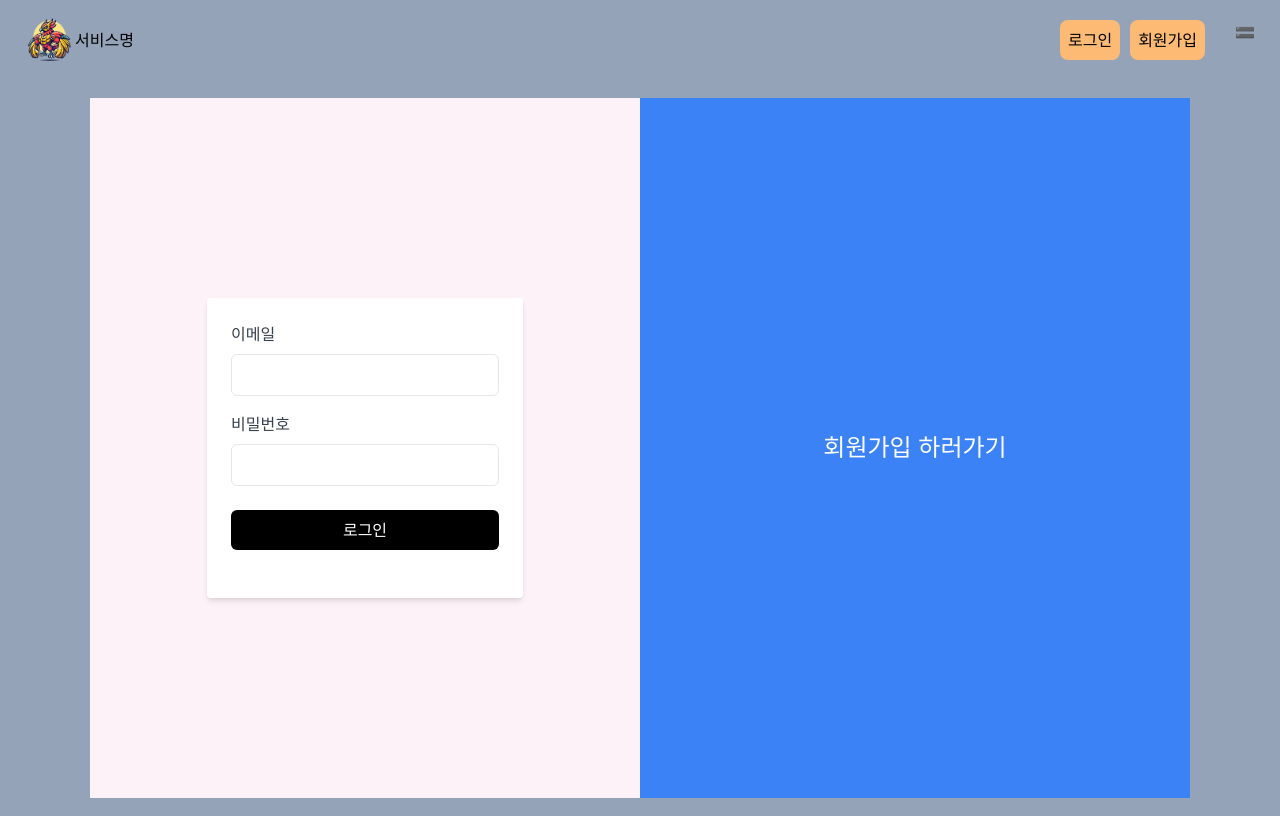
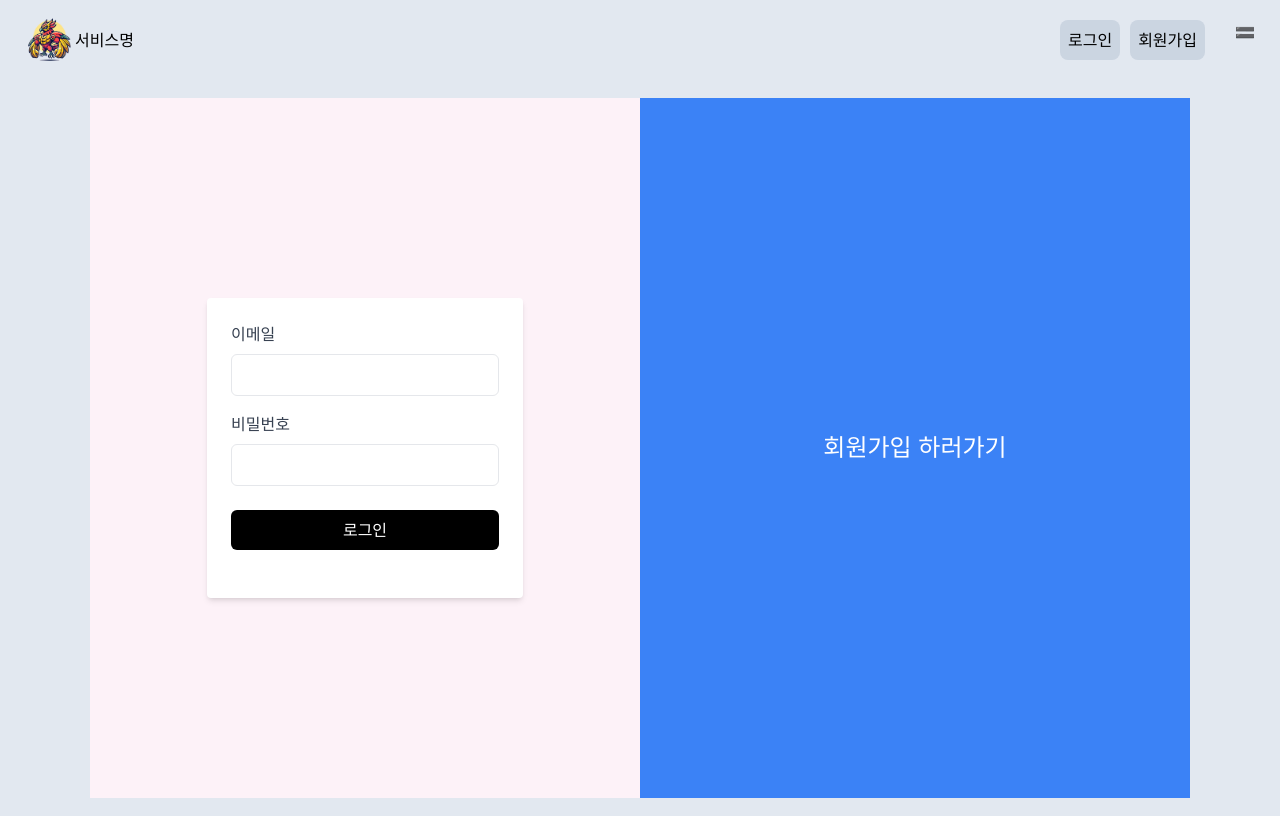
Before and after one commit to Frontend-ALPS-community/Nft-Market, a Next.js app: page /auth in a window 1280 px wide. Built offline with nearby package versions, Linux system fonts and the light colour scheme.

Commit message:
:lipstick:유틸리티바 스타일 수정.

```diff
--- a/src/@components/headers/header.tsx
+++ b/src/@components/headers/header.tsx
@@ -3,16 +3,22 @@ import Link from 'next/link';
 const Header = () => {
   return (
     <>
-      <div className="min-w-[380px] w-full h-[80px] bg-slate-400 flex justify-between  items-center px-[25px]">
+      <div className="min-w-[380px] w-full h-[80px] bg-slate-200 flex justify-between items-center px-[25px]">
         <Link href="/" className="flex items-center">
-          <img width={50} src="assets/logo/miniLogo.png"></img>
+          <img width={50} src="assets/logo/miniLogo.png" alt="Logo" />
           <div>서비스명</div>
         </Link>
-        <div className="flex  text-xs  sm:text-base ">
-          <Link href="/auth" className="mr-[10px] rounded-lg p-2 bg-orange-300">
+        <div className="flex text-xs sm:text-base">
+          <Link
+            href="/auth?type=login"
+            className="mr-[10px] rounded-lg p-2 bg-slate-300 hover:bg-slate-400"
+          >
             로그인
           </Link>
-          <Link href="/auth" className="mr-[30px] rounded-lg p-2 bg-orange-300">
+          <Link
+            href="/auth?type=signup"
+            className="mr-[30px] rounded-lg p-2 bg-slate-300 hover:bg-slate-400"
+          >
             회원가입
           </Link>
           <div>🟰</div>
--- a/src/@components/utilityBar/page.tsx
+++ b/src/@components/utilityBar/page.tsx
@@ -1,36 +1,42 @@
-const UtilityBar = () => {
+import Image from 'next/image';
+import React from 'react';
+
+const UtilityBar: React.FC = () => {
   return (
-    <div className="max-w-[1350px] mt-[20px] flex items-center justify-between bg-gray-200 p-2 rounded mx-auto">
+    <div className="max-w-[1350px] mt-[20px] flex items-center justify-between p-2 rounded mx-auto">
       <div className="flex items-center">
-        <div className="w-8 h-8 bg-purple-400 text-white flex items-center justify-center rounded">
+        <div className="w-8 h-8 border border-gray-200 flex items-center justify-center rounded">
           icon
         </div>
-        <div className="ml-2 bg-red-300 text-white px-4 py-2 rounded hidden md:block">
+        <div className="ml-2 border border-gray-200 px-4 py-2 rounded hidden md:block">
           결과 100개
         </div>
       </div>
       <div className="flex-1 mx-4">
-        {' '}
         {/* flex-1로 하면 해당하는 컨테이너를 다 채움. */}
-        <div className="flex items-center bg-yellow-200 px-4 py-2 w-full  sm:max-w-lg md:max-w-xl lg:max-w-4xl xl:max-w-6xl rounded">
-          <span role="img" aria-label="search" className="mr-2">
-            🔍
-          </span>
+        <div className="flex items-center border border-gray-200 px-4 py-2 w-full sm:max-w-lg md:max-w-xl lg:max-w-4xl xl:max-w-6xl rounded">
+          <Image
+            src="/assets/logo/search.png"
+            alt="Magnifying glass icon"
+            width={24}
+            height={24}
+          />
           <input
             type="text"
             placeholder="검색"
-            className="bg-yellow-200 flex-1 outline-none text-sm sm:text-xs md:text-sm"
+            className="flex-1 outline-none text-sm sm:text-xs md:text-sm"
           />
         </div>
       </div>
       <div className="flex items-center">
-        <select className="bg-white text-gray-700 border border-gray-300 px-4 py-2 rounded-md shadow-sm focus:outline-none  focus:border-purple-500 transition hidden md:block">
+        <select className="bg-white text-gray-700 border border-gray-300 px-4 py-2 rounded-md shadow-sm focus:outline-none focus:border-purple-300 transition hidden md:block">
           <option value="낮은 가격 순">낮은 가격 순</option>
           <option value="높은 가격 순">높은 가격 순</option>
           <option value="최신 순">최신 순</option>
         </select>
-        <div className="ml-2 flex items-center space-x-1 bg-green-200 px-2 py-2 rounded">{/*  space-x-1: 자식 요소들 사이에 수평 간격을 추가 */}
-          <div className="w-4 h-4 bg-black "></div>
+        <div className="ml-2 flex items-center space-x-1 bg-green-200 px-2 py-2 rounded">
+          {/*  space-x-1: 자식 요소들 사이에 수평 간격을 추가 */}
+          <div className="w-4 h-4 bg-black"></div>
           <div className="w-4 h-4 bg-blue-500 hidden sm:block"></div>
           <div className="w-4 h-4 bg-orange-500 hidden sm:block"></div>
         </div>
--- a/src/app/auth/page.tsx
+++ b/src/app/auth/page.tsx
@@ -1,24 +1,39 @@
 'use client';
-import { useState } from 'react';
+import { useEffect, useState } from 'react';
 import Login from './form/login';
 import Signup from './form/signup';
 
 const Page: React.FC = () => {
   const [isSignup, setIsSignup] = useState(false);
 
+  useEffect(() => {
+    if (typeof window !== 'undefined') {
+      const params = new URLSearchParams(window.location.search);
+      //search 속성은 URL의 쿼리 문자열을 포함
+      const type = params.get('type');
+      setIsSignup(type === 'signup');
+    }
+  }, []);
+
   const toggleForm = () => {
     setIsSignup(!isSignup);
+    const newType = isSignup ? 'login' : 'signup';
+    window.history.pushState({}, '', `/auth?type=${newType}`);
   };
 
   return (
-    <div className="relative w-full h-[calc(100vh-8vh)] overflow-hidden flex justify-center items-center bg-slate-400">
+    <div className="relative w-full h-[calc(100vh-8vh)] overflow-hidden flex justify-center items-center bg-slate-200">
       <div
-        className={`w-[550px] h-[700px] transition-transform duration-500 transform ${isSignup ? 'translate-x-full' : ''} flex justify-center items-center bg-pink-50`}
+        className={`w-[550px] h-[700px] transition-transform duration-500 transform ${
+          isSignup ? 'translate-x-full' : ''
+        } flex justify-center items-center bg-pink-50`}
       >
         {isSignup ? <Signup /> : <Login />}
       </div>
       <div
-        className={`w-[550px] h-[700px] bg-blue-500 text-white flex justify-center items-center cursor-pointer transition-transform duration-500 transform  ${isSignup ? '-translate-x-full' : ''} `}
+        className={`w-[550px] h-[700px] bg-blue-500 text-white flex justify-center items-center cursor-pointer transition-transform duration-500 transform ${
+          isSignup ? '-translate-x-full' : ''
+        }`}
         onClick={toggleForm}
       >
         <div className="text-2xl">
```
Also changed, not shown: public/assets/logo/search.png (added).
